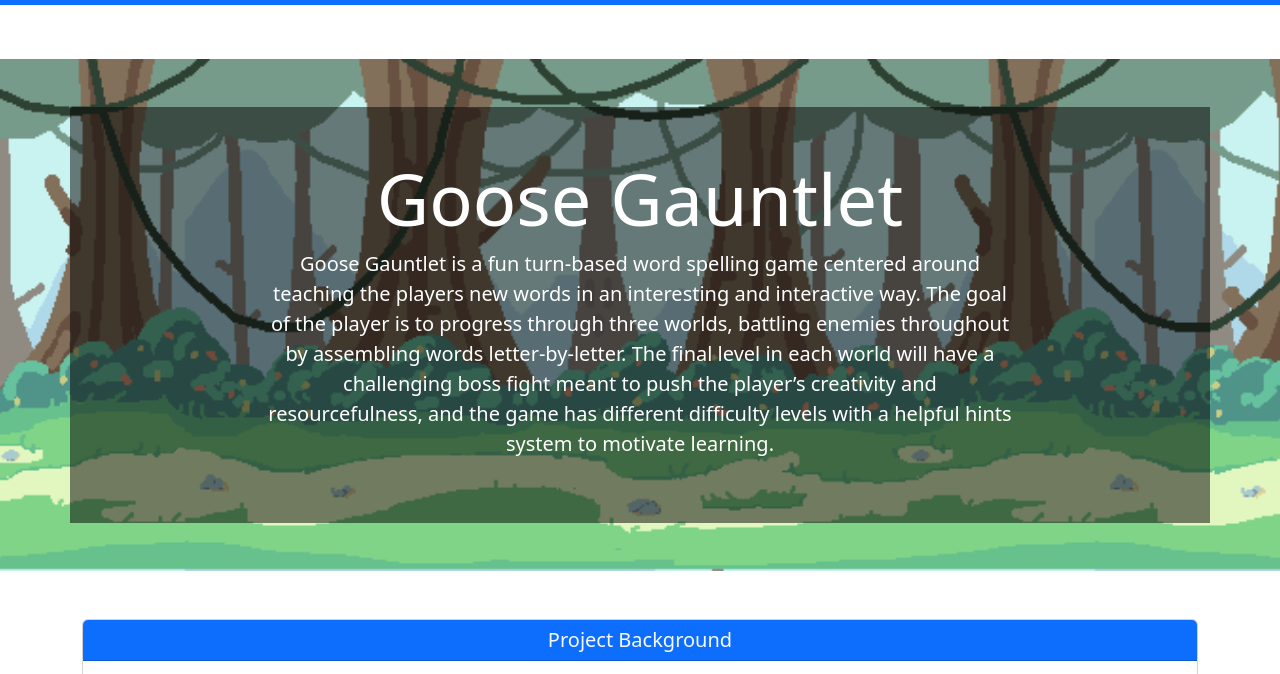
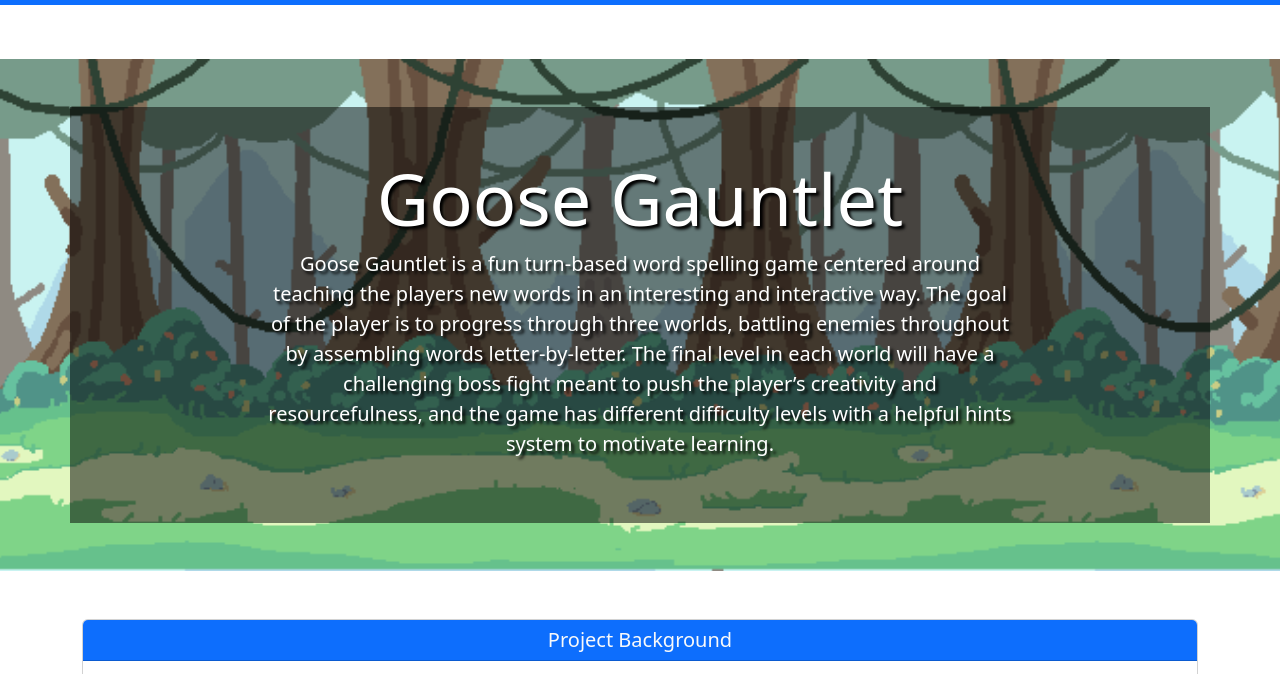
Before and after one commit to ltorrettor/ltorrettor.github.io, a plain HTML site: page GooseGauntlet/index.html in a window 1280 px wide. Shown: the part 53-727 px from the top of the page. Drawn offline with nearby package versions, Linux system fonts and the light colour scheme.

Commit message:
Add text shadow to jumby for better readability

```diff
--- a/GooseGauntlet/style.css
+++ b/GooseGauntlet/style.css
@@ -16,7 +16,7 @@ body {
 	background-position: center bottom;
 	background-repeat: repeat-x;
 	background-size: contain;
-	/*text-shadow: 1px 1px 3px white;*/
+	text-shadow: 3px 3px 3px black;
 }
 
 .reqcard {
```
